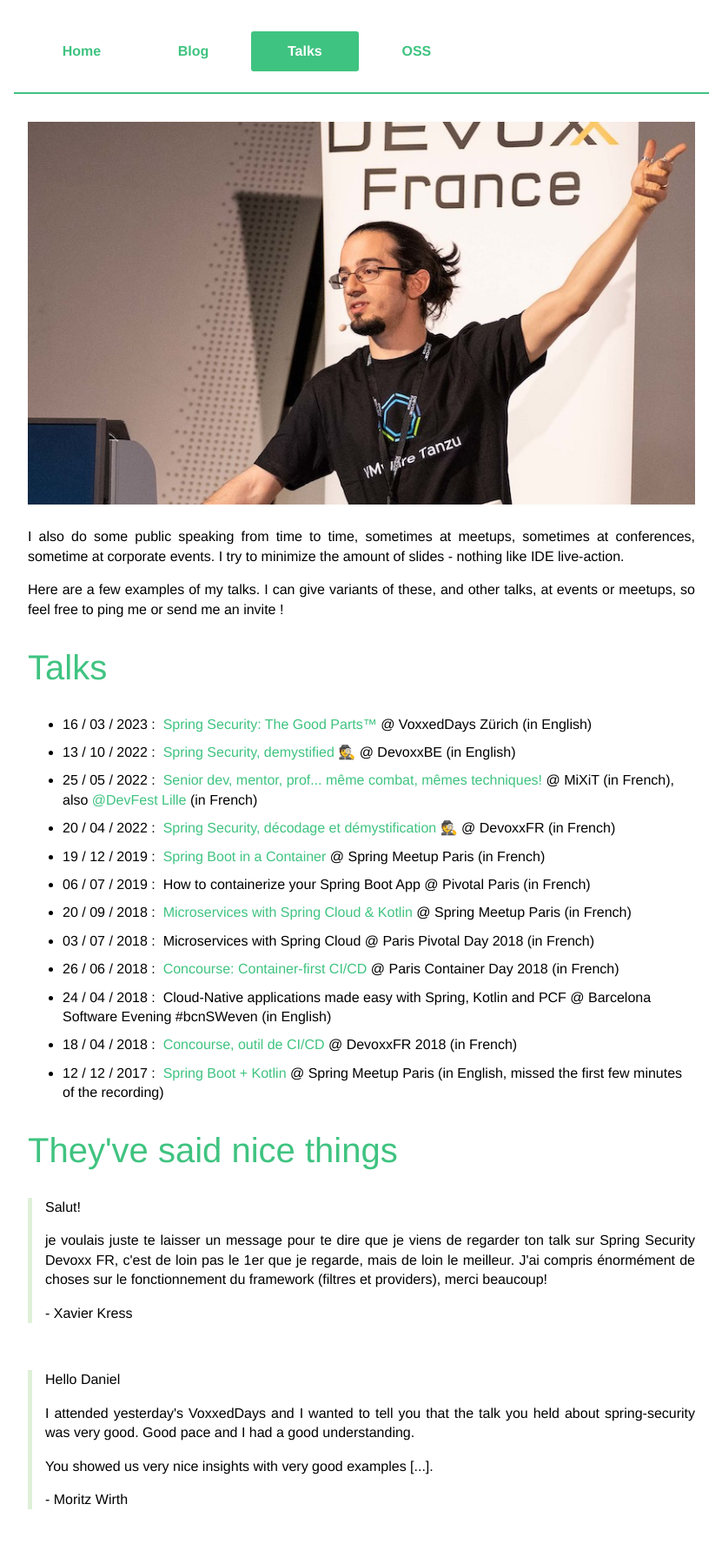
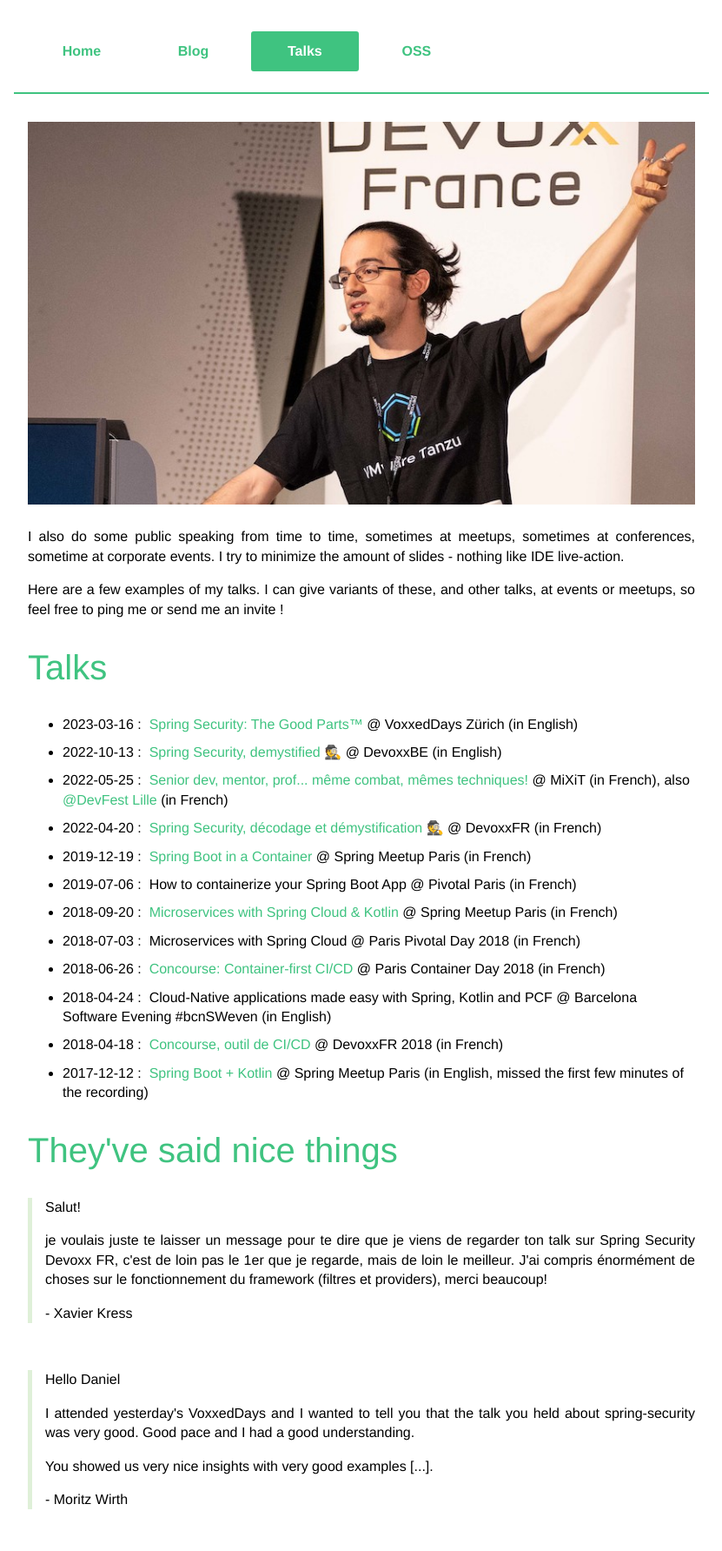
Before and after one commit to Kehrlann/kehrlann.github.io, a Jekyll site: the page built from talks.md, in a window 1280 px wide. Shown: the whole page at 87% size, without its empty margins (224-1055 px from the left). Built offline with Jekyll 4.4.1, drawn with Linux system fonts in a browser that asks for light colours.

```diff
--- a/talks.md
+++ b/talks.md
@@ -23,17 +23,17 @@ at events or meetups, so feel free to ping me or send me an invite !
 
 <ul class="no-justify roomy-list">
     <li>
-        <span>16 / 03 / 2023 :&nbsp;</span>
+        <span>2023-03-16 :&nbsp;</span>
         <a href="https://www.youtube.com/watch?v=TrCLf9zAQfs" target="_blank" rel="noopener">Spring Security: The Good Parts™</a>
         <span>@ VoxxedDays Zürich (in English)</span>
     </li>
     <li>
-        <span>13 / 10 / 2022 :&nbsp;</span>
+        <span>2022-10-13 :&nbsp;</span>
         <a href="https://www.youtube.com/watch?v=iJ2muJniikY" target="_blank" rel="noopener">Spring Security, demystified 🕵️</a>
         <span>@ DevoxxBE (in English)</span>
     </li>
     <li>
-        <span>25 / 05 / 2022 :&nbsp;</span>
+        <span>2022-05-25 :&nbsp;</span>
         <a href="https://vimeo.com/728604548" target="_blank" rel="noopener">Senior dev, mentor, prof... même combat, mêmes techniques!</a>
         <span>@ MiXiT (in French),</span>
         <span>
@@ -41,44 +41,44 @@ at events or meetups, so feel free to ping me or send me an invite !
         </span>
     </li>
     <li>
-        <span>20 / 04 / 2022 :&nbsp;</span>
+        <span>2022-04-20 :&nbsp;</span>
         <a href="https://www.youtube.com/watch?v=wYR6L_1Jb4I" target="_blank" rel="noopener">Spring Security, décodage et démystification 🕵️</a>
         <span>@ DevoxxFR (in French)</span>
     </li>
     <li>
-        <span>19 / 12 / 2019 :&nbsp;</span>
+        <span>2019-12-19 :&nbsp;</span>
         <a href="https://www.youtube.com/watch?v=LPu3CQUulz0" target="_blank" rel="noopener">Spring Boot in a Container</a>
         <span>@ Spring Meetup Paris (in French)</span>
     </li>
     <li>
-        <span>06 / 07 / 2019 :&nbsp;</span>
+        <span>2019-07-06 :&nbsp;</span>
         <span>How to containerize your Spring Boot App @ Pivotal Paris (in French)</span>
     </li>
     <li>
-        <span>20 / 09 / 2018 :&nbsp;</span>
+        <span>2018-09-20 :&nbsp;</span>
         <a href="https://www.youtube.com/watch?v=6XzG7u5fcBo" target="_blank" rel="noopener">Microservices with Spring Cloud & Kotlin</a>
         <span>@ Spring Meetup Paris (in French)</span>
     </li>
     <li>
-        <span>03 / 07 / 2018 :&nbsp;</span>
+        <span>2018-07-03 :&nbsp;</span>
         <span>Microservices with Spring Cloud @ Paris Pivotal Day 2018 (in French)</span>
     </li>
     <li>
-        <span>26 / 06 / 2018 :&nbsp;</span>
+        <span>2018-06-26 :&nbsp;</span>
         <a href="https://www.youtube.com/watch?v=Qv9FsIlyN-U" target="_blank" rel="noopener">Concourse: Container-first CI/CD</a>
         <span>@ Paris Container Day 2018 (in French)</span>
     </li>
     <li>
-        <span>24 / 04 / 2018 :&nbsp;</span>
+        <span>2018-04-24 :&nbsp;</span>
         <span>Cloud-Native applications made easy with Spring, Kotlin and PCF @ Barcelona Software Evening #bcnSWeven (in English)</span>
     </li>
     <li>
-        <span>18 / 04 / 2018 :&nbsp;</span>
+        <span>2018-04-18 :&nbsp;</span>
         <a href="https://www.youtube.com/watch?v=moiSC3gmCew" target="_blank" rel="noopener">Concourse, outil de CI/CD</a>
         <span>@ DevoxxFR 2018 (in French)</span>
     </li>
     <li>
-        <span>12 / 12 / 2017 :&nbsp;</span>
+        <span>2017-12-12 :&nbsp;</span>
         <a href="https://www.youtube.com/watch?v=At0Add4po3s" target="_blank" rel="noopener">Spring Boot + Kotlin</a>
         <span>@ Spring Meetup Paris (in English, missed the first few minutes of the recording)</span>
     </li>
```
